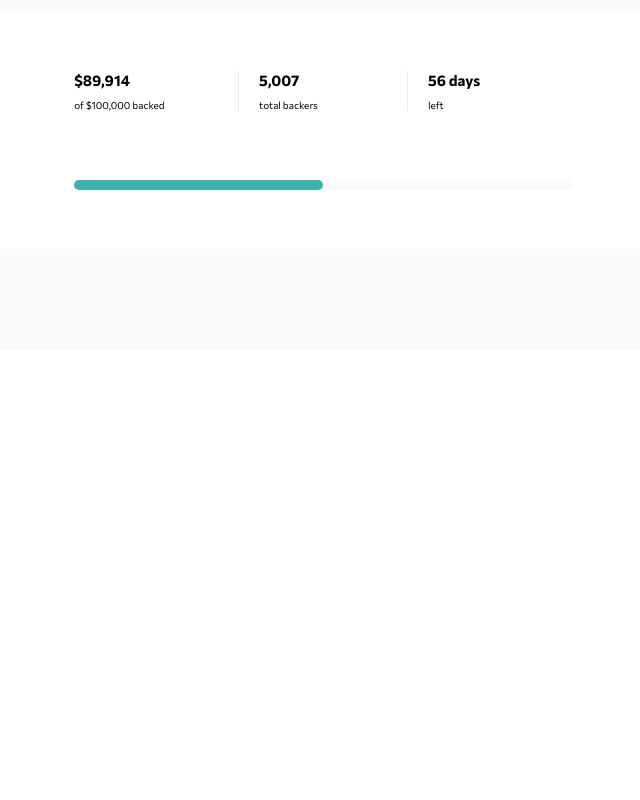
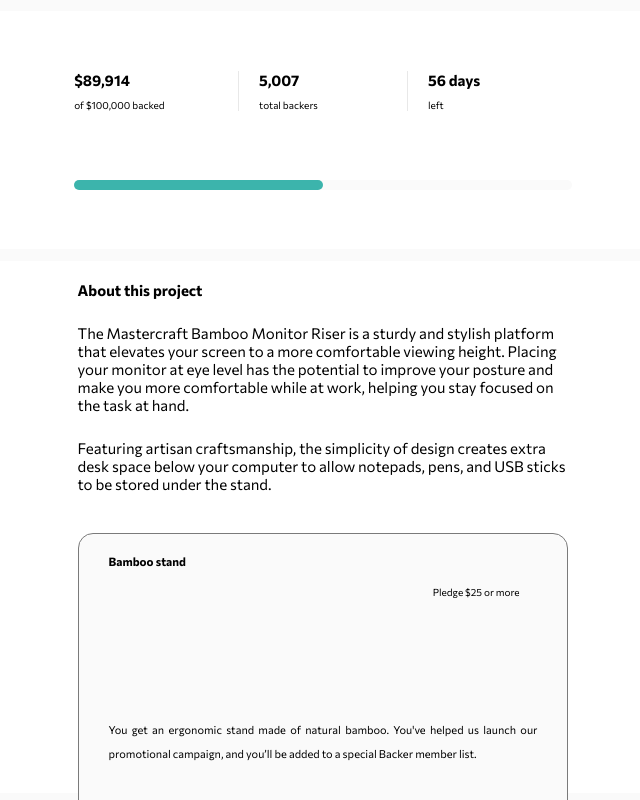
Before and after one commit to ChinmayMoghe/crowdfunding-product-page, a React (Vite) app: page / in a window 1280 px wide. Shown: the part 590-1390 px from the top of the page, without its empty margins (317-957 px from the left). Before the commit the page ends 940 px from the top, so only its background shows below. Built offline with nearby package versions, Linux system fonts and the light colour scheme.

Commit message:
pledges changes

```diff
--- a/src/components/ProjectDescription.tsx
+++ b/src/components/ProjectDescription.tsx
@@ -1,11 +1,89 @@
 import React from 'react';
+import styled from 'styled-components';
+import { Grid, GridItem } from './elements';
+import { GridItemProps } from './interfaces';
 
-const ProjectDescription:React.FC = ()=>{
+const Description = styled(GridItem)`
+  grid-row-start: 6;
+  grid-column: 3/ 4;
+  display: flex;
+  justify-content: center;
+`;
+
+const Container = styled.div`
+  width: 80%;
+  padding: 20px;
+  & > p {
+    font-size: 1.5rem;
+    margin-top: 2.5rem;
+  }
+`;
+
+const PledgeContainer = styled(Grid)`
+  width: 100%;
+  height: 30vh;
+  border-radius: 15px;
+  border: 1px solid ${(props) => props.theme.colors.neutral.light};
+  margin-top: 40px;
+  grid-template-columns: 30px 2fr 3fr 2fr 30px;
+  grid-template-rows: 20px 1fr 3fr 2fr 20px;
+  row-gap: 0;
+  & > h3 {
+    grid-row: 2/3;
+    grid-column: 2/3;
+    place-self: bottom;
+    justify-self: left;
+  }
+  & > span.pledge {
+    grid-row: 2/3;
+    grid-column: 4/5;
+    place-self: center;
+  }
+  & > span.pledge-info {
+    grid-row: 3/4;
+    grid-column: 2/5;
+    place-self: center;
+    font-size: 1.1rem;
+    line-height: 2.1;
+    text-align: justify;
+  }
+`;
+
+const ProjectDescription: React.FC = () => {
+  const gridItemProps: GridItemProps = {
+    showBorder: true,
+    hasBackgroundColor: true,
+  };
   return (
-    <div>
-      This is project description
-    </div>
+    <Description {...gridItemProps}>
+      <Container>
+        <h2>About this project</h2>
+        <p>
+          The Mastercraft Bamboo Monitor Riser is a sturdy and stylish platform
+          that elevates your screen to a more comfortable viewing height.
+          Placing your monitor at eye level has the potential to improve your
+          posture and make you more comfortable while at work, helping you stay
+          focused on the task at hand.
+        </p>
+        <p>
+          Featuring artisan craftsmanship, the simplicity of design creates
+          extra desk space below your computer to allow notepads, pens, and USB
+          sticks to be stored under the stand.
+        </p>
+        {/* Pledge component start */}
+        <PledgeContainer>
+          <h3>Bamboo stand</h3>
+          <span className='pledge'>Pledge $25 or more</span>
+          <span className='pledge-info'>
+            You get an ergonomic stand made of natural bamboo. You've helped us
+            launch our promotional campaign, and you’ll be added to a special
+            Backer member list.
+          </span>
+        </PledgeContainer>
+        {/* Pledge component end */}
+      </Container>
+    </Description>
   );
-}
+};
 
 export default ProjectDescription;
```
Also changed, not shown: screenshot/active-states-default.jpg.
